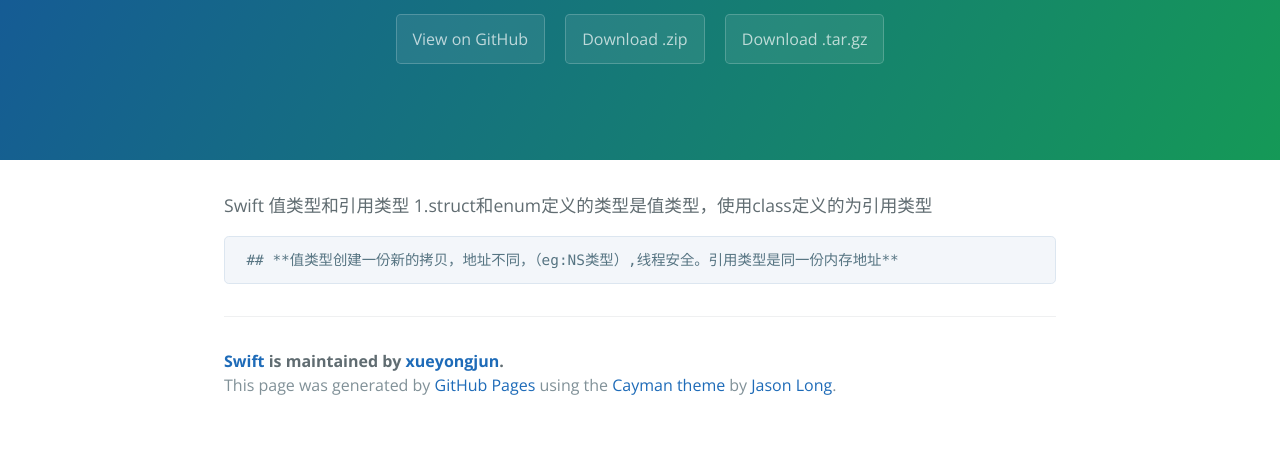
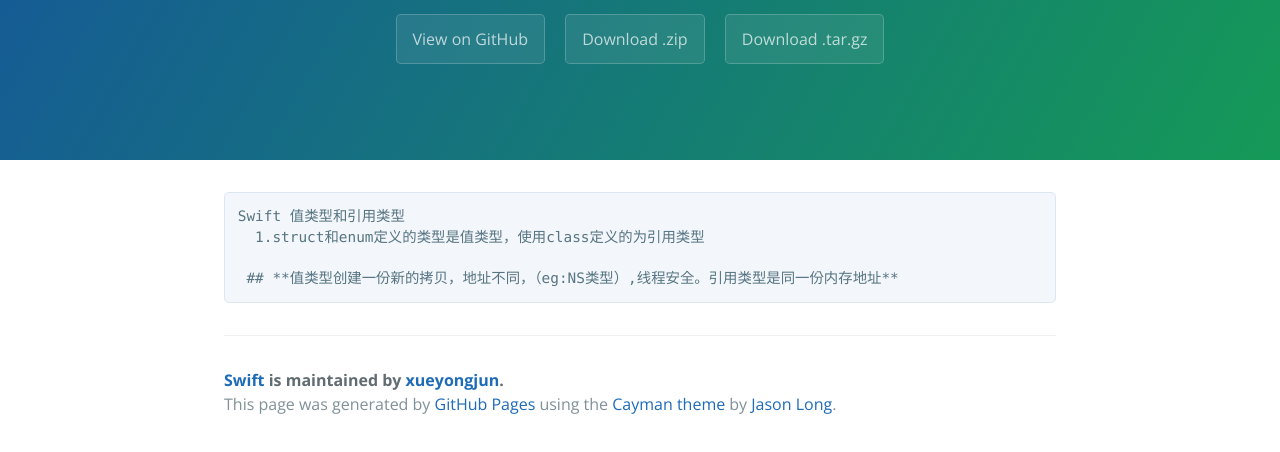
Before and after one commit to xueyongjun/Swift, a plain HTML site: page index.html in a window 1280 px wide. Shown: the part 176-628 px from the top of the page. Drawn offline with nearby package versions, Linux system fonts and the light colour scheme.

Commit message:
Create gh-pages branch via GitHub

```diff
--- a/index.html
+++ b/index.html
@@ -19,10 +19,10 @@
     </section>
 
     <section class="main-content">
-      <p>Swift 值类型和引用类型
-      1.struct和enum定义的类型是值类型，使用class定义的为引用类型</p>
+      <pre><code>Swift 值类型和引用类型
+  1.struct和enum定义的类型是值类型，使用class定义的为引用类型
 
-<pre><code> ## **值类型创建一份新的拷贝，地址不同，（eg:NS类型）,线程安全。引用类型是同一份内存地址**
+ ## **值类型创建一份新的拷贝，地址不同，（eg:NS类型）,线程安全。引用类型是同一份内存地址**
 </code></pre>
 
       <footer class="site-footer">
--- a/params.json
+++ b/params.json
@@ -1,6 +1,6 @@
 {
   "name": "Swift",
   "tagline": "",
-  "body": "Swift 值类型和引用类型\r\n      1.struct和enum定义的类型是值类型，使用class定义的为引用类型\r\n\r\n     ## **值类型创建一份新的拷贝，地址不同，（eg:NS类型）,线程安全。引用类型是同一份内存地址**",
+  "body": "    Swift 值类型和引用类型\r\n      1.struct和enum定义的类型是值类型，使用class定义的为引用类型\r\n\r\n     ## **值类型创建一份新的拷贝，地址不同，（eg:NS类型）,线程安全。引用类型是同一份内存地址**",
   "note": "Don't delete this file! It's used internally to help with page regeneration."
 }
```
